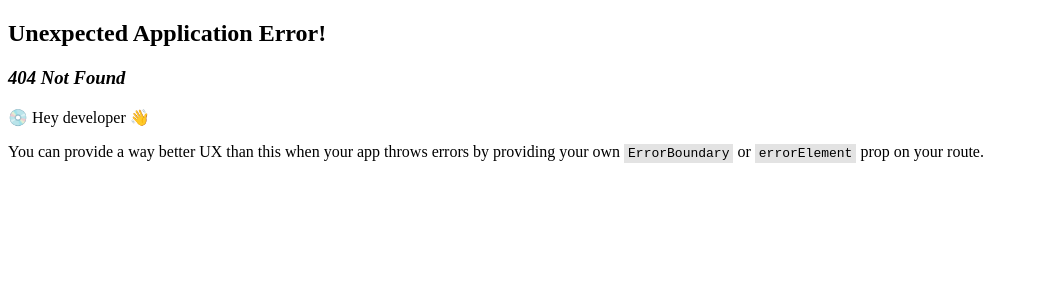
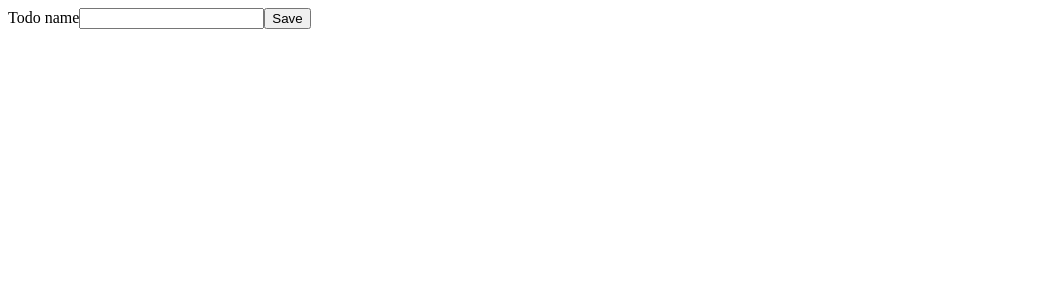
Before and after one commit to Lexicon-LTU-2025/lecture-react-todo-list-with-context, a React (Vite) app: page /create-todo in a window 1280 px wide. Before the commit this address had no page. Shown: the top 300 px of the page, without its empty margins (0-1039 px from the left). Built offline with nearby package versions, Linux system fonts and the light colour scheme.

Commit message:
add createTodo route

```diff
--- a/src/components/app/App.tsx
+++ b/src/components/app/App.tsx
@@ -1,11 +1,16 @@
 import { useEffect } from 'react';
+import { Outlet } from 'react-router';
 
 export const App = () => {
   useEffect(() => {
     console.log('App was rendered');
   });
 
-  return <></>;
+  return (
+    <>
+      <Outlet />
+    </>
+  );
 };
 
 export default App;
--- a/src/features/todos/index.ts
+++ b/src/features/todos/index.ts
@@ -1,3 +1,4 @@
+export * from './CreateTodo';
 export * from './Todo';
 export * from './TodoList';
 export * from './types.todos';
--- a/src/router.tsx
+++ b/src/router.tsx
@@ -1,6 +1,12 @@
 import { createBrowserRouter, createRoutesFromElements, Route } from 'react-router';
 import { App } from './components/app';
+import { CreateTodo, TodoList } from './features/todos';
 
 export const router = createBrowserRouter(
-  createRoutesFromElements(<Route path="/" element={<App />}></Route>)
+  createRoutesFromElements(
+    <Route path="/" element={<App />}>
+      <Route index element={<TodoList />} />
+      <Route path="create-todo" element={<CreateTodo />} />
+    </Route>
+  )
 );
```
